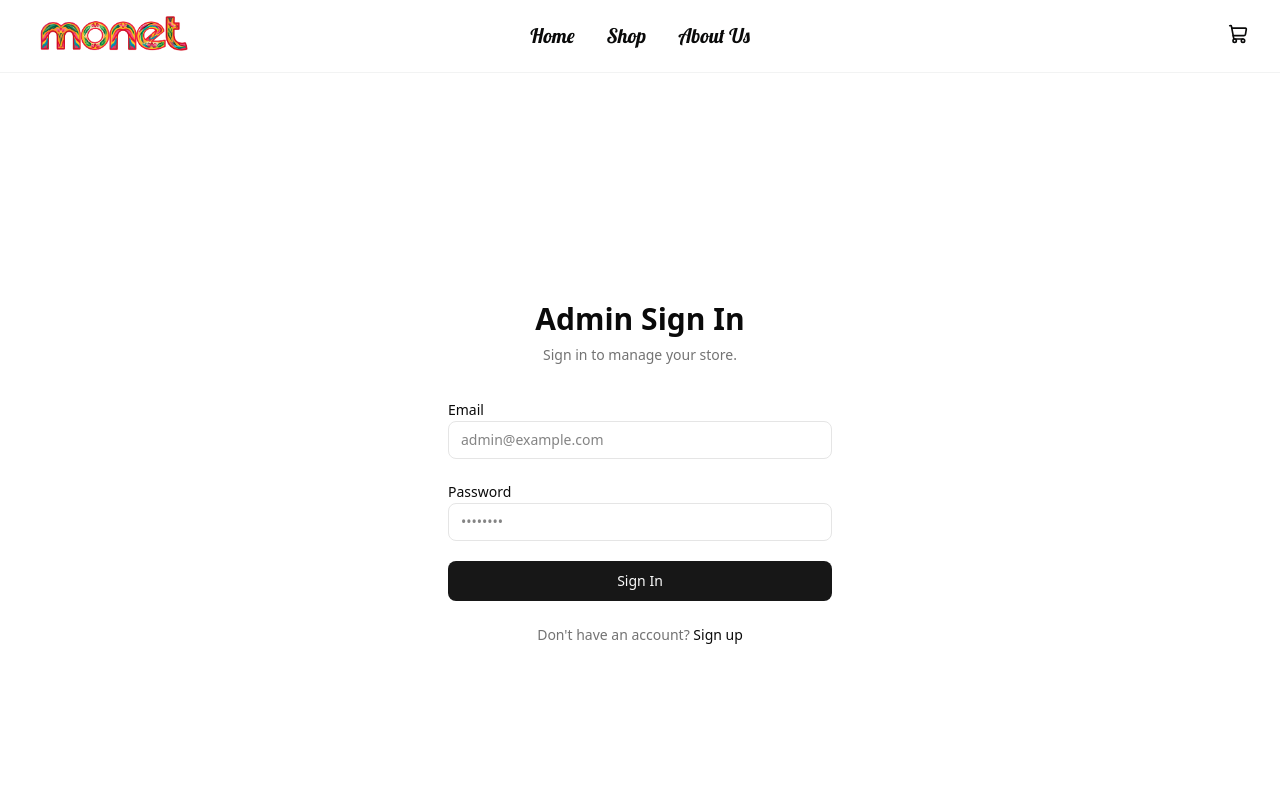
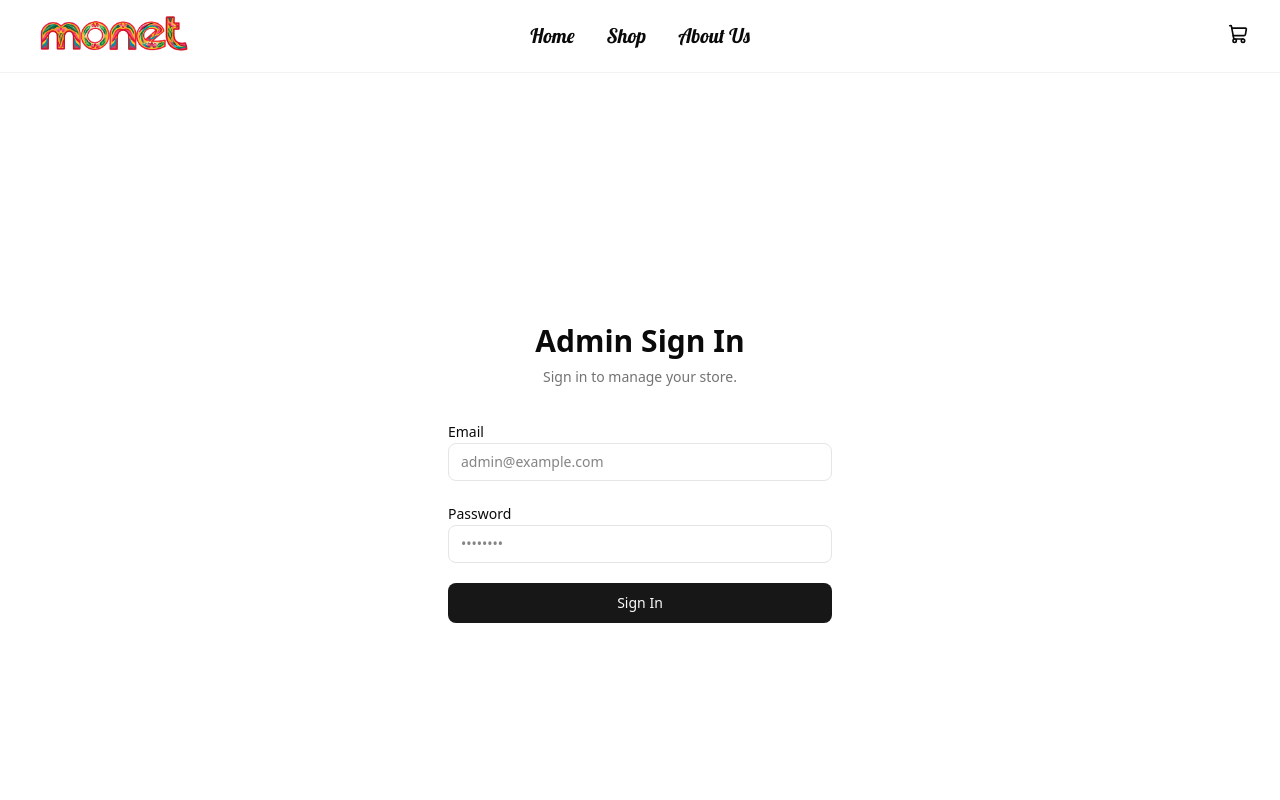
Before and after one commit to CodeNameW6P/monet-client, a Next.js app: page /sign-in in a window 1280 px wide. Shown: the top 800 px of the page. Built offline with nearby package versions, Linux system fonts and the light colour scheme; a web font is replaced by a local one.

Commit message:
feat: reinstate auth layout

```diff
--- a/src/app/admin/layout.tsx
+++ b/src/app/admin/layout.tsx
@@ -1,42 +1,3 @@
-// // import { cookies } from "next/headers";
-// // import { redirect } from "next/navigation";
-// // import AdminSidebar from "@/components/components-admin/sidebar";
-
-// // export default async function AdminLayout({
-// //   children,
-// // }: Readonly<{
-// //   children: React.ReactNode;
-// // }>) {
-// //   const cookieStore = await cookies();
-// //   const token = cookieStore.get("token");
-
-// //   if (!token) {
-// //     redirect("/sign-in");
-// //   }
-
-// //   const response = await fetch(
-// //     `${process.env.NEXT_PUBLIC_API_URL}/auth/check`,
-// //     {
-// //       headers: {
-// //         Cookie: `token=${token.value}`,
-// //       },
-// //       cache: "no-store",
-// //     },
-// //   );
-
-// //   if (!response.ok) {
-// //     redirect("/sign-in");
-// //   }
-
-// //   return (
-// //     <div className="min-h-screen bg-muted/30">
-// //       <AdminSidebar />
-
-// //       <main className="ml-64 min-h-screen">{children}</main>
-// //     </div>
-// //   );
-// // }
-
 import { cookies } from "next/headers";
 import { redirect } from "next/navigation";
 import AdminSidebar from "@/components/components-admin/sidebar";
@@ -46,43 +7,34 @@ export default async function AdminLayout({
 }: Readonly<{
   children: React.ReactNode;
 }>) {
-  //   const cookieStore = await cookies();
-  //   const token = cookieStore.get("token");
+  const cookieStore = await cookies();
+  const token = cookieStore.get("token");
 
-  //   if (!token) {
-  //     console.log("[Admin Auth] No token cookie found");
-  //     redirect("/sign-in");
-  //   }
+  if (!token) {
+    redirect("/sign-in");
+  }
 
-  //   const apiUrl = process.env.NEXT_PUBLIC_API_URL;
+  let response: Response;
 
-  //   if (!apiUrl) {
-  //     console.error("[Admin Auth] NEXT_PUBLIC_API_URL is missing");
-  //     throw new Error("API URL is not configured");
-  //   }
+  try {
+    response = await fetch(`${process.env.NEXT_PUBLIC_API_URL}/auth/check`, {
+      headers: {
+        Cookie: `token=${token.value}`,
+      },
+      cache: "no-store",
+    });
+  } catch (error) {
+    console.error("[Admin Auth] Backend request failed:", error);
+    throw new Error("Unable to verify admin authentication.");
+  }
 
-  //   let response: Response;
+  if (response.status === 401 || response.status === 403) {
+    redirect("/sign-in");
+  }
 
-  //   try {
-  //     response = await fetch(`${apiUrl}/auth/check`, {
-  //       headers: {
-  //         Cookie: `token=${token.value}`,
-  //       },
-  //       cache: "no-store",
-  //     });
-  //   } catch (error) {
-  //     console.error("[Admin Auth] API request failed:", error);
-  //     throw error;
-  //   }
-
-  //   console.log("[Admin Auth] Cookie exists: true");
-  //   console.log("[Admin Auth] Check status:", response.status);
-  //   console.log("[Admin Auth] Check URL:", `${apiUrl}/auth/check`);
-
-  //   if (!response.ok) {
-  //     console.error("[Admin Auth] Authentication check rejected");
-  //     redirect("/sign-in");
-  //   }
+  if (!response.ok) {
+    throw new Error(`Admin authentication check failed: ${response.status}`);
+  }
 
   return (
     <div className="min-h-screen bg-muted/30">
--- a/src/app/sign-in/page.tsx
+++ b/src/app/sign-in/page.tsx
@@ -101,17 +101,6 @@ export default function AdminSignInPage() {
             {loading ? "Signing in..." : "Sign In"}
           </button>
         </form>
-
-        <p className="mt-6 text-center text-sm text-muted-foreground">
-          Don't have an account?{" "}
-          <button
-            type="button"
-            onClick={() => router.push("/sign-up")}
-            className="font-medium text-foreground hover:underline"
-          >
-            Sign up
-          </button>
-        </p>
       </div>
     </main>
   );
```
